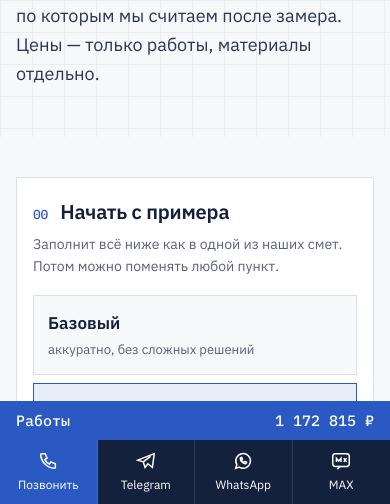
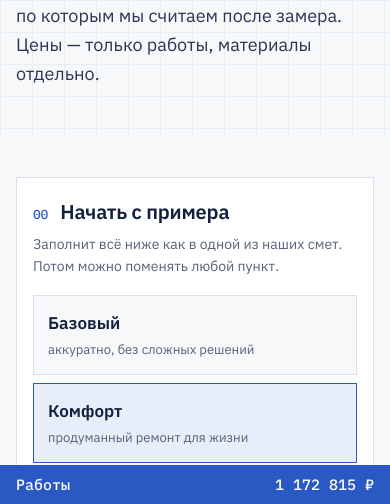
Before and after one commit to Zoom2432/repair_site, a plain HTML site: page kalkulyator.html in a window 390 px wide. Shown: the part 340-844 px from the top of the page. Drawn offline with Linux system fonts and the light colour scheme.

Commit message:
Remove fixed bottom contact bar on mobile in all styles
Co-Authored-By: Claude Opus 5.5 <noreply@anthropic.com>

```diff
--- a/assets/app.js
+++ b/assets/app.js
@@ -74,13 +74,7 @@ function footer() {
         <a href="#">Политика обработки персональных данных</a>
       </div>
     </div>
-  </footer>
-  <nav class="contact-bar" aria-label="Связаться">
-    <a class="call" href="${PHONE_HREF}">${ICONS.phone}Позвонить</a>
-    <a href="#">${ICONS.tg}Telegram</a>
-    <a href="#">${ICONS.wa}WhatsApp</a>
-    <a href="#">${ICONS.max}MAX</a>
-  </nav>`;
+  </footer>`;
 }
 
 document.addEventListener('DOMContentLoaded', () => {
--- a/assets/style.css
+++ b/assets/style.css
@@ -27,9 +27,7 @@
 
 *,*::before,*::after{box-sizing:border-box}
 html{scroll-behavior:smooth;-webkit-text-size-adjust:100%}
-body{margin:0;background:var(--paper);color:var(--ink);font:17px/1.6 var(--f-sans);
-  padding-bottom:calc(64px + env(safe-area-inset-bottom, 0px))}
-@media (min-width:900px){body{padding-bottom:0}}
+body{margin:0;background:var(--paper);color:var(--ink);font:17px/1.6 var(--f-sans)}
 img{max-width:100%;display:block}
 a{color:var(--blue)}
 a:hover{color:var(--blue-dark)}
--- a/kalkulyator.html
+++ b/kalkulyator.html
@@ -81,10 +81,10 @@
 .mobile-total{display:none}
 @media (max-width:1079px){
   .result{position:static}
-  .mobile-total{display:flex;position:fixed;left:0;right:0;bottom:calc(64px + env(safe-area-inset-bottom,0px));z-index:25;background:var(--blue);color:#fff;justify-content:space-between;align-items:center;padding:10px max(16px,env(safe-area-inset-right,0px)) 10px max(16px,env(safe-area-inset-left,0px));text-decoration:none;font:500 15px var(--f-mono)}
+  .mobile-total{display:flex;position:fixed;left:0;right:0;bottom:0;z-index:25;background:var(--blue);color:#fff;justify-content:space-between;align-items:center;padding:10px max(16px,env(safe-area-inset-right,0px)) calc(10px + env(safe-area-inset-bottom,0px)) max(16px,env(safe-area-inset-left,0px));text-decoration:none;font:500 15px var(--f-mono)}
   .mobile-total:hover{color:#fff}
+  body{padding-bottom:calc(46px + env(safe-area-inset-bottom,0px))}
 }
-@media (min-width:900px) and (max-width:1079px){.mobile-total{bottom:0}}
 </style>
 </head>
 <body data-page="ceny">
```
Also changed, not shown: do-zaezda/index.html (+1 -4 lines), mera/index.html (+1 -4 lines), novyi-klyuch/index.html (+2 -5 lines).
